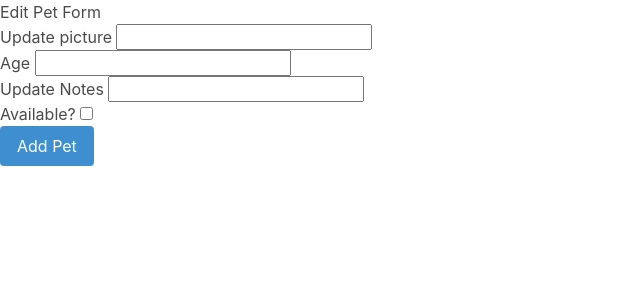
After one commit to milanz14/24.1-pet-adoption-agency, a Flask app: template templates/editpet.html in a window 1280 px wide. The commit adds this page. Shown: the top 300 px of the page, without its empty margins (0-640 px from the left). Run offline with Flask 2, Linux system fonts and the light colour scheme; the template is opened without the code that fills it: values that come from a table or form of the project are taken from there, others are empty.

Commit message:
finished assignment

```diff
--- a/app.py
+++ b/app.py
@@ -1,7 +1,7 @@
 from flask import Flask, request, render_template, redirect, flash, session
 from flask_debugtoolbar import DebugToolbarExtension
 from models import db, connect_db, Pet
-from forms import AddPetForm
+from forms import AddPetForm, EditPetForm
 
 app = Flask(__name__)
 
@@ -23,6 +23,7 @@ def homepage():
 
 @app.route('/add', methods=['GET','POST'])
 def add_new_pet():
+    """ render the new pet form """
     form = AddPetForm()
 
     if form.validate_on_submit():
@@ -50,3 +51,20 @@ def show_pet_details(pet_id):
     """ show a details page for each specific pet """
     pet = Pet.query.get_or_404(pet_id)
     return render_template('petdetails.html', pet=pet)
+
+@app.route('/<int:pet_id>/edit', methods=['GET','POST'])
+def edit_pet_details(pet_id):
+    """ edit the details of a specific pet """
+    pet = Pet.query.get_or_404(pet_id)
+    form = EditPetForm()
+
+    if form.validate_on_submit():
+        pet.photo_url = form.photo_url.data
+        pet.age = form.age.data
+        pet.notes = form.notes.data
+        pet.available = form.available.data
+        db.session.commit()
+        flash(f'{pet.name} has been updated!')
+        return redirect(f'/{pet.id}')
+    else:
+        return render_template('editpet.html', form=form, pet=pet)
--- a/forms.py
+++ b/forms.py
@@ -12,3 +12,10 @@ class AddPetForm(FlaskForm):
     age = FloatField('Age', validators=[NumberRange(min=0,max=30)])
     notes = StringField('Additional notes about this animal')
     available = BooleanField('Available?')
+
+class EditPetForm(FlaskForm):
+    """ edit the details of a pet """
+    photo_url = StringField('Update picture', validators=[URL()])
+    age = FloatField('Age', validators=[NumberRange(min=0,max=30)])
+    notes = StringField('Update Notes')
+    available = BooleanField('Available?')
--- /dev/null
+++ b/templates/editpet.html
@@ -0,0 +1,18 @@
+{% extends 'base.html' %}
+{% block content %}
+    <h1>Edit Pet Form</h1>
+    <form action='/{{ pet.id}}/edit' method='POST'>
+        {{ form.hidden_tag() }}
+        {% for field in form if field.widget.input_type != 'hidden' %}
+        <div>
+            {{ field.label }}
+            {{ field(class_='control') }}
+
+            {% for error in field.errors %}
+            <p>{{ error }}</p>
+            {% endfor %}
+        </div>
+        {% endfor %}
+        <button class='button is-info'>Add Pet</button>
+    </form>
+{% endblock %}
--- a/templates/petdetails.html
+++ b/templates/petdetails.html
@@ -10,5 +10,6 @@
         <li>{{ pet.age }}</li>
     </ul>
     <p>{{ pet.notes }}</p>
+    <a href='/{{ pet.id }}/edit' class='button'>Edit This Pet</a>
     <a href='/' class='button'>Back to Pets Home</a>
 {% endblock %}
```
